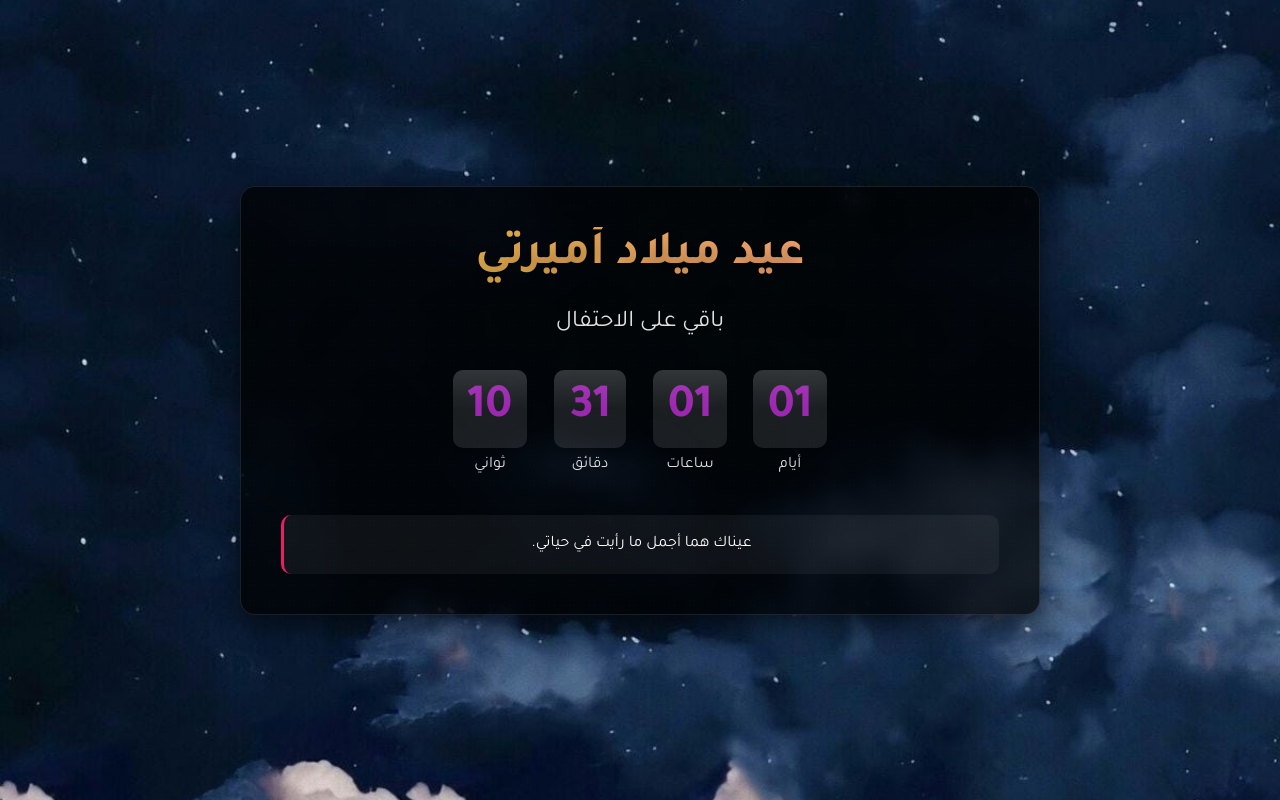
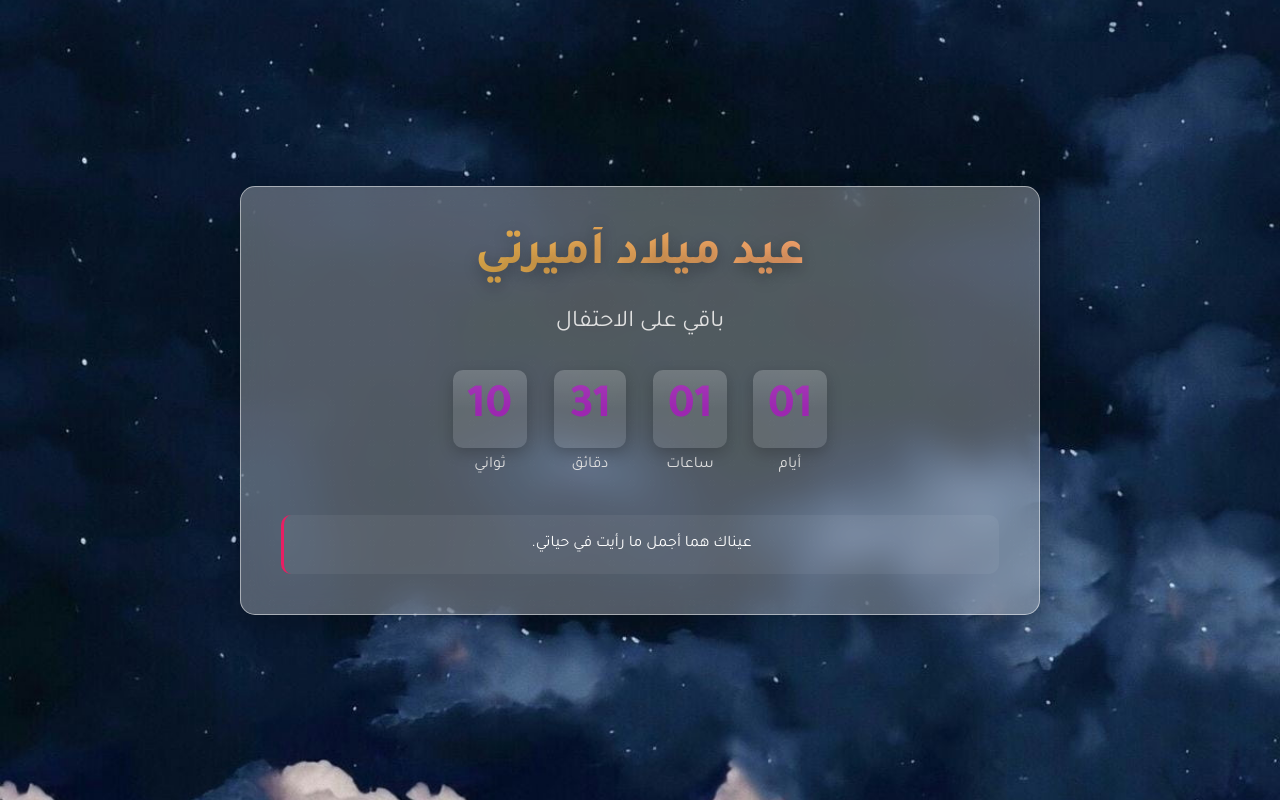
Before and after one commit to 0x-fuos/manar.github.io, a plain HTML site: page index.html in a window 1280 px wide. Drawn offline with Linux system fonts and the light colour scheme.

Commit message:
Update style.css

```diff
--- a/style.css
+++ b/style.css
@@ -82,13 +82,13 @@ body {
 }
 
 .content-box {
-    background: rgba(0, 0, 0, 0.7);
+    background: rgba(255, 255, 255, 0.3); /* خلفية بيضاء شفافة بدلاً من السوداء */
     border-radius: 15px;
     padding: 40px;
     text-align: center;
-    box-shadow: 0 10px 25px rgba(0, 0, 0, 0.5);
-    backdrop-filter: blur(10px);
-    border: 1px solid rgba(255, 255, 255, 0.1);
+    box-shadow: 0 10px 25px rgba(0, 0, 0, 0.2); /* تخفيف الظل لجعل المظهر أكثر نعومة */
+    backdrop-filter: blur(15px); /* زيادة تأثير الضبابية */
+    border: 1px solid rgba(255, 255, 255, 0.5); /* جعل الحدود أكثر وضوحًا */
     max-width: 800px;
     width: 90%;
     position: relative;
```
